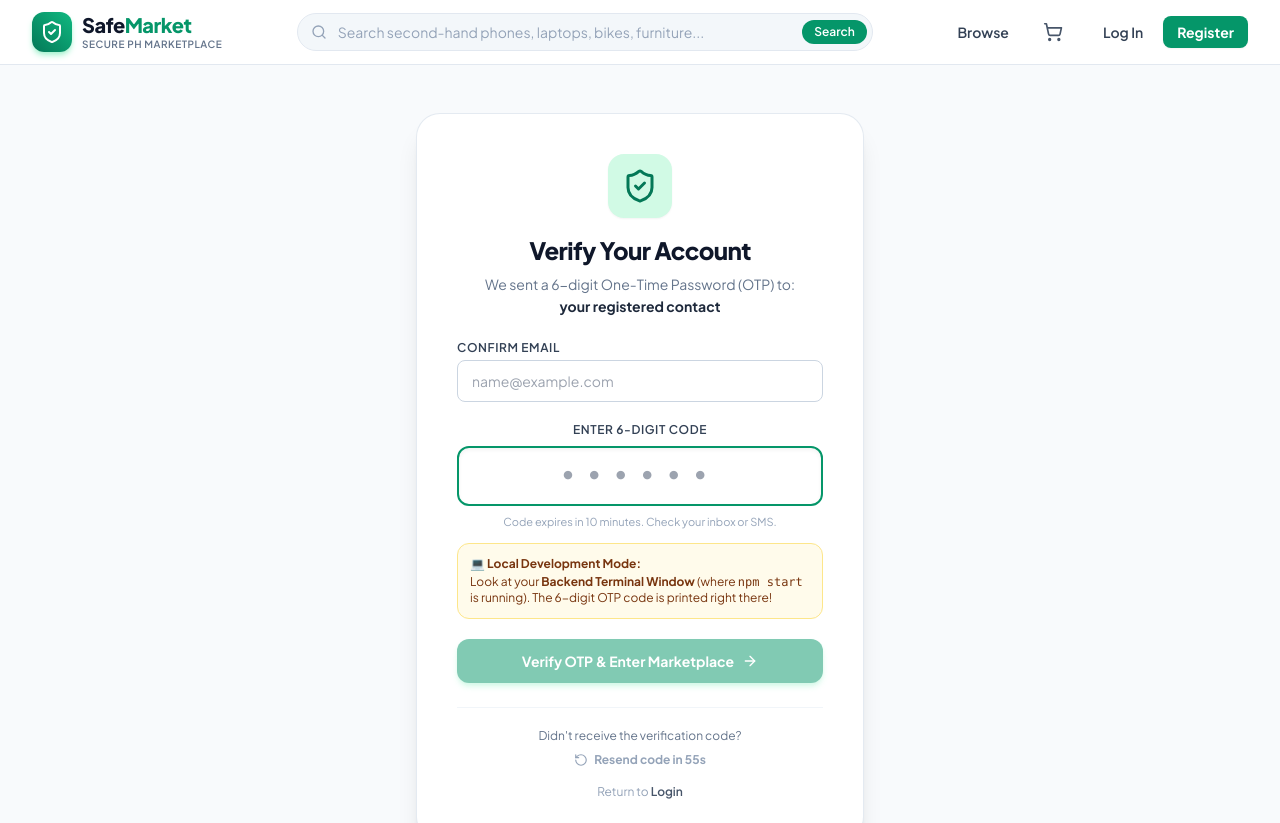
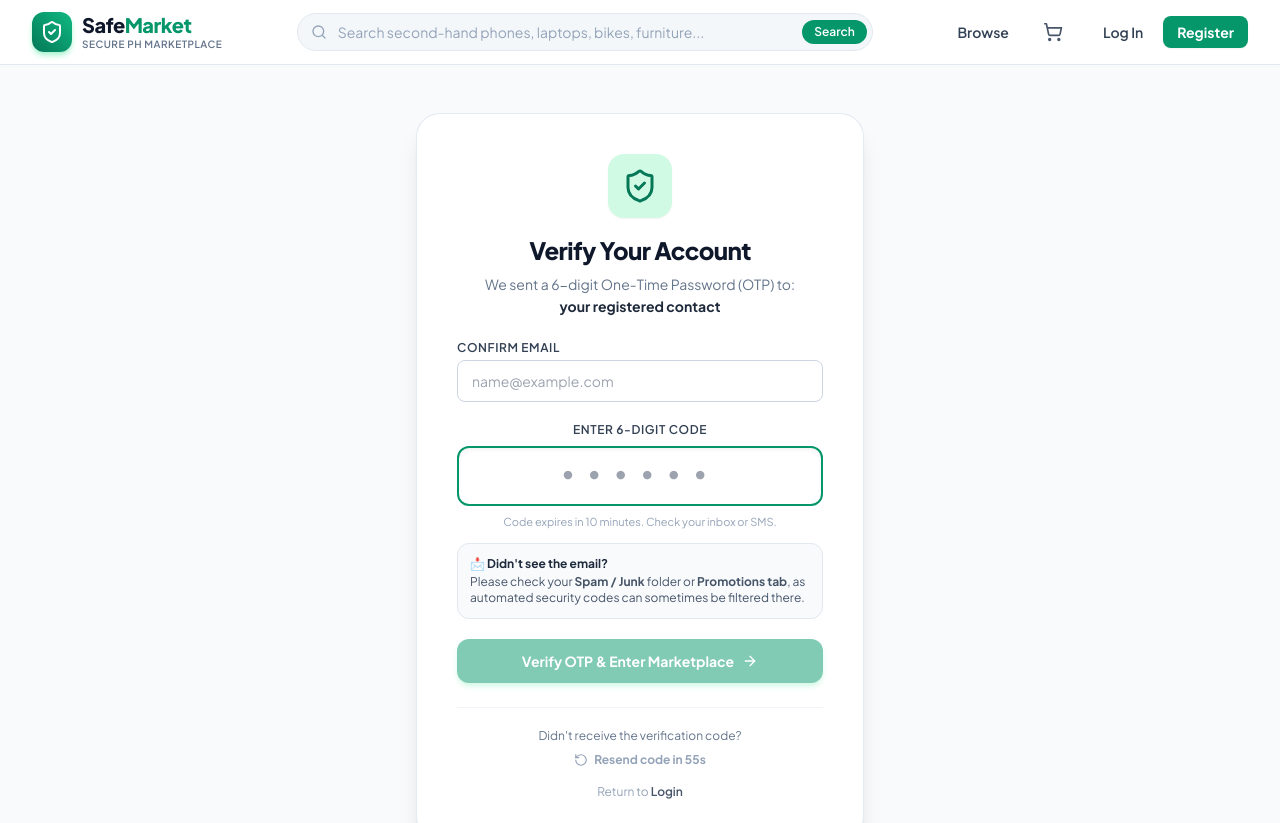
Before and after one commit to ivanyanescarlo/SafeMarket, a React (Vite) app in the folder client/: page /verify-otp in a window 1280 px wide. Shown: the top 823 px of the page. Built offline with nearby package versions, Linux system fonts and the light colour scheme.

Commit message:
Update OTP verification UI with Spam/Junk folder guidance

```diff
--- a/client/src/pages/VerifyOtp.jsx
+++ b/client/src/pages/VerifyOtp.jsx
@@ -144,10 +144,10 @@ export default function VerifyOtp() {
               Code expires in 10 minutes. Check your inbox or SMS.
             </p>
 
-            {/* Development Helper Banner */}
-            <div className="mt-3 p-3 bg-amber-50 border border-amber-200 rounded-xl text-left text-xs text-amber-900">
-              <span className="font-bold block mb-0.5">💻 Local Development Mode:</span>
-              Look at your <strong>Backend Terminal Window</strong> (where <code>npm start</code> is running). The 6-digit OTP code is printed right there!
+            {/* Spam / Junk Folder Reminder */}
+            <div className="mt-3 p-3 bg-slate-50 border border-slate-200 rounded-xl text-left text-xs text-slate-600">
+              <span className="font-bold block text-slate-800 mb-0.5">📩 Didn't see the email?</span>
+              Please check your <strong>Spam / Junk</strong> folder or <strong>Promotions tab</strong>, as automated security codes can sometimes be filtered there.
             </div>
           </div>
 
```
